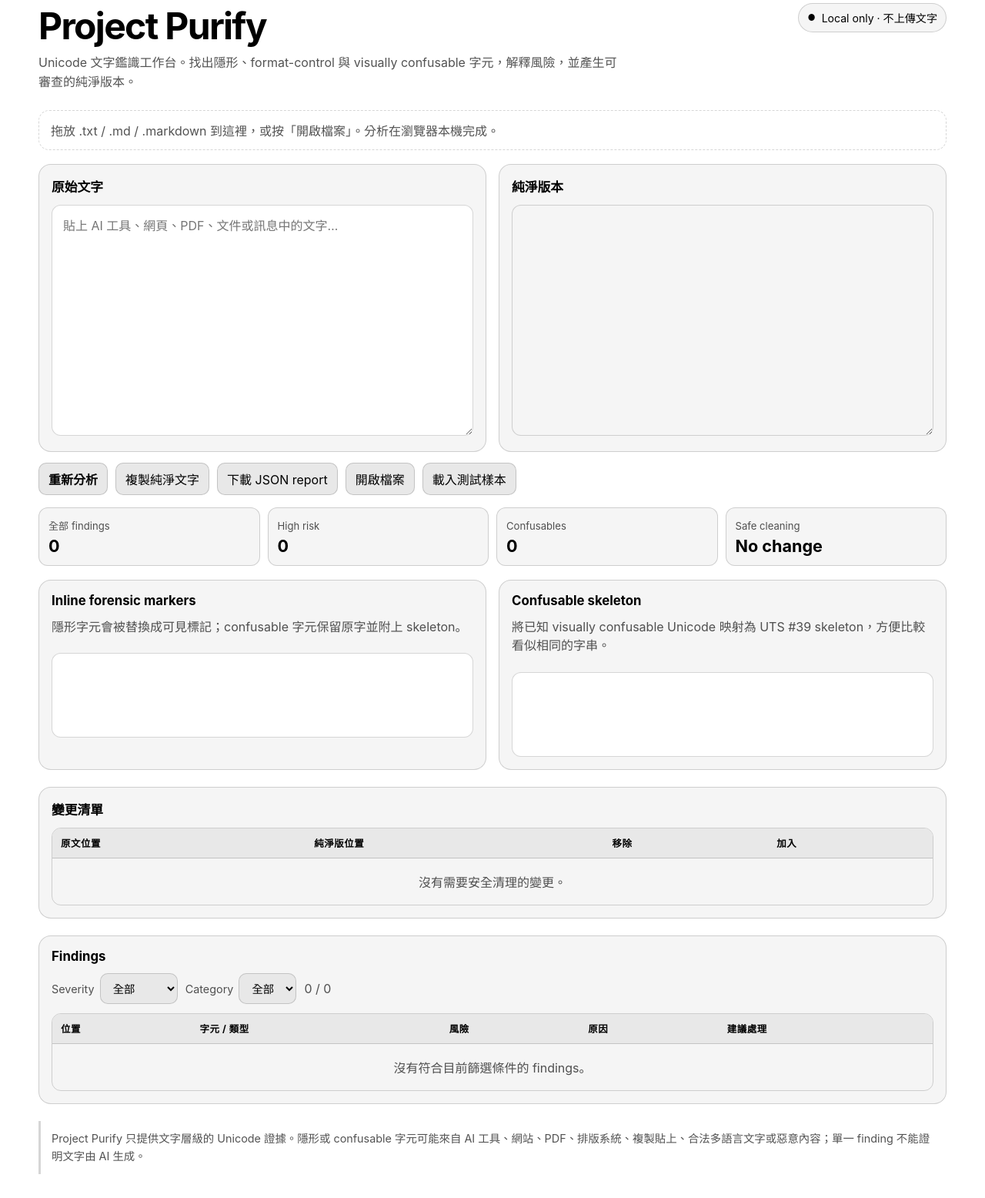
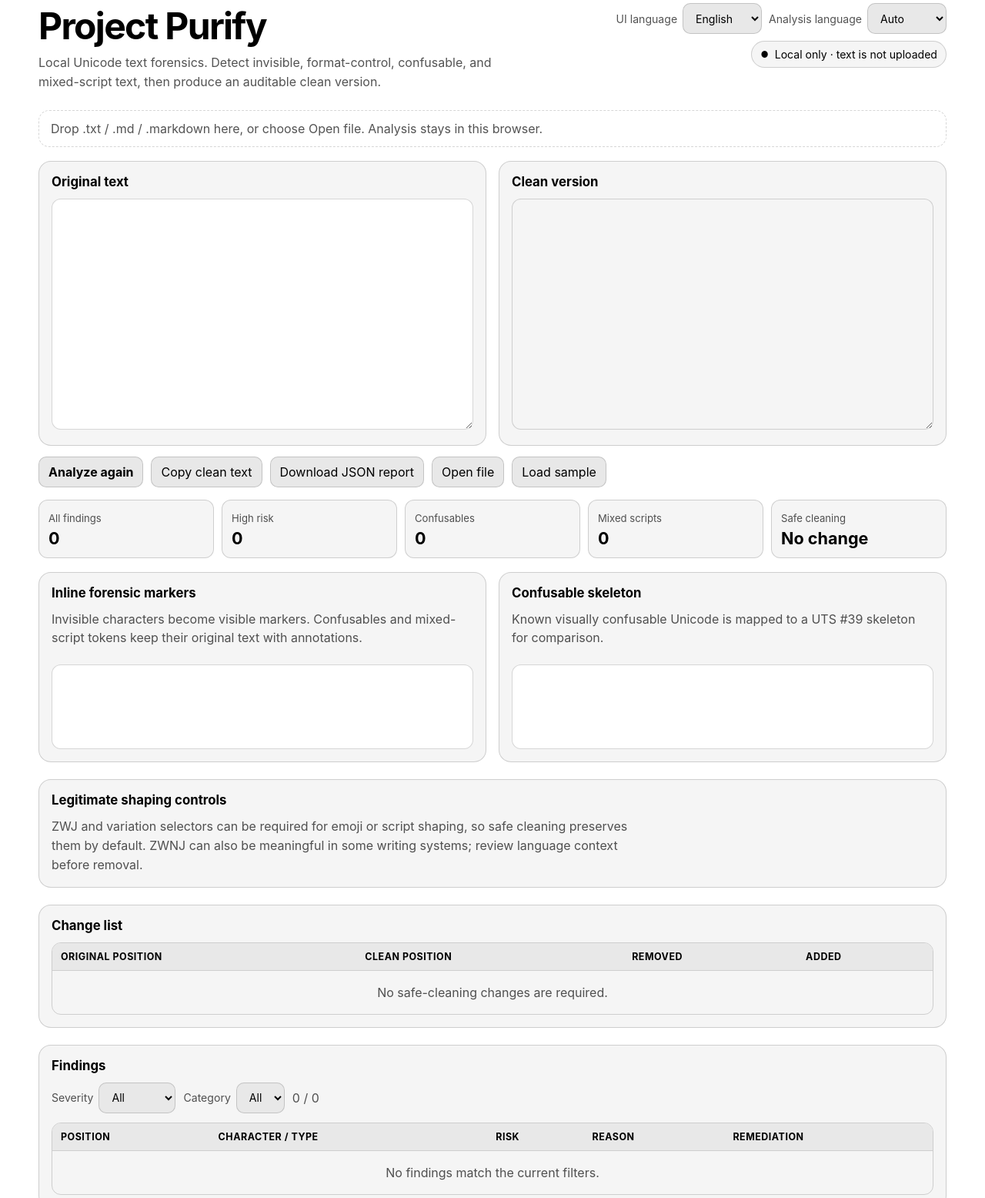
Before and after one commit to div-sir/Project-Purify, a browser extension: page index.html in a window 1280 px wide. Shown: the part 28-1584 px from the top of the page at 77% size. Drawn offline with Linux system fonts and the light colour scheme.

Commit message:
feat: add multilingual v0.7 workbench UI

```diff
--- a/index.html
+++ b/index.html
@@ -1,5 +1,5 @@
 <!doctype html>
-<html lang="zh-Hant">
+<html lang="en">
 <head>
   <meta charset="utf-8" />
   <meta name="viewport" content="width=device-width,initial-scale=1" />
@@ -18,17 +18,14 @@
     body { margin: 0; background: Canvas; color: CanvasText; }
     button, select, textarea { font: inherit; }
     button, select { min-height: 40px; }
-    button:focus-visible, select:focus-visible, textarea:focus-visible, [tabindex]:focus-visible {
-      outline: 3px solid Highlight;
-      outline-offset: 2px;
-    }
+    button:focus-visible, select:focus-visible, textarea:focus-visible, [tabindex]:focus-visible { outline: 3px solid Highlight; outline-offset: 2px; }
     main { max-width: 1220px; margin: 0 auto; padding: 32px 20px 64px; }
     header { display: flex; justify-content: space-between; gap: 24px; align-items: flex-start; margin-bottom: 24px; }
     h1 { margin: 0 0 6px; font-size: clamp(2rem, 4vw, 3rem); letter-spacing: -.035em; }
     h2 { margin: 0 0 12px; font-size: 1.05rem; }
-    h3 { margin: 0 0 8px; font-size: .95rem; }
     p { line-height: 1.55; }
-    .sub { color: var(--muted); margin: 0; max-width: 760px; }
+    .sub { color: var(--muted); margin: 0; max-width: 780px; }
+    .header-tools { display: flex; gap: 9px; flex-wrap: wrap; justify-content: flex-end; }
     .privacy { display: inline-flex; gap: 8px; align-items: center; white-space: nowrap; padding: 8px 11px; border: 1px solid var(--border); border-radius: 999px; background: var(--surface); font-size: .88rem; }
     .privacy::before { content: "●"; font-size: .7rem; }
     .panel { border: 1px solid var(--border); border-radius: 16px; background: var(--surface); padding: 16px; }
@@ -37,18 +34,17 @@
     textarea[readonly] { background: var(--surface); }
     .toolbar { display: flex; gap: 10px; flex-wrap: wrap; margin: 14px 0 16px; align-items: center; }
     button, select { border: 1px solid var(--border); border-radius: 10px; padding: 8px 12px; background: var(--surface-strong); color: CanvasText; cursor: pointer; }
-    button:hover { filter: brightness(1.03); }
     .primary { font-weight: 650; }
     .drop { margin: 0 0 18px; border: 1px dashed var(--border); border-radius: 14px; padding: 13px 15px; color: var(--muted); transition: background .15s ease; }
     .drop.drag { background: var(--surface-strong); color: CanvasText; }
-    .stats { display: grid; grid-template-columns: repeat(4, minmax(0, 1fr)); gap: 10px; margin: 0 0 18px; }
+    .stats { display: grid; grid-template-columns: repeat(5, minmax(0, 1fr)); gap: 10px; margin: 0 0 18px; }
     .stat { border: 1px solid var(--border); border-radius: 12px; background: var(--surface); padding: 12px; }
     .stat strong { display: block; font-size: 1.35rem; margin-top: 4px; }
     .stat span { color: var(--muted); font-size: .82rem; }
     pre { margin: 0; white-space: pre-wrap; overflow-wrap: anywhere; font: 13px/1.6 ui-monospace, SFMono-Regular, Menlo, Monaco, Consolas, monospace; }
     .codebox { min-height: 110px; border: 1px solid var(--border); border-radius: 12px; padding: 13px; background: Canvas; overflow: auto; }
     .filters { display: flex; gap: 10px; flex-wrap: wrap; align-items: center; margin-bottom: 12px; }
-    .filters label { display: inline-flex; gap: 7px; align-items: center; color: var(--muted); font-size: .9rem; }
+    .filters label, .header-tools label { display: inline-flex; gap: 7px; align-items: center; color: var(--muted); font-size: .88rem; }
     .table-wrap { overflow-x: auto; border: 1px solid var(--border); border-radius: 12px; }
     table { width: 100%; border-collapse: collapse; min-width: 760px; }
     th, td { text-align: left; padding: 10px 11px; border-bottom: 1px solid var(--border); vertical-align: top; font-size: .9rem; }
@@ -61,9 +57,10 @@
     .empty { color: var(--muted); padding: 18px; text-align: center; }
     .file-meta { color: var(--muted); font-size: .85rem; margin-left: auto; }
     .notice { margin-top: 22px; padding: 12px 14px; border-left: 3px solid var(--border); color: var(--muted); font-size: .9rem; }
+    @media (max-width: 900px) { .stats { grid-template-columns: repeat(3, 1fr); } }
     @media (max-width: 820px) {
       header { display: block; }
-      .privacy { margin-top: 14px; }
+      .header-tools { justify-content: flex-start; margin-top: 14px; }
       .editor-grid, .detail-grid { grid-template-columns: 1fr; }
       .stats { grid-template-columns: 1fr 1fr; }
       .file-meta { width: 100%; margin-left: 0; }
@@ -72,7 +69,7 @@
       main { padding-inline: 14px; }
       .stats { grid-template-columns: 1fr; }
       button, select { width: 100%; }
-      .filters label { width: 100%; justify-content: space-between; }
+      .filters label, .header-tools label { width: 100%; justify-content: space-between; }
     }
   </style>
 </head>
@@ -81,97 +78,121 @@
   <header>
     <div>
       <h1>Project Purify</h1>
-      <p class="sub">Unicode 文字鑑識工作台。找出隱形、format-control 與 visually confusable 字元，解釋風險，並產生可審查的純淨版本。</p>
+      <p class="sub" data-i18n="subtitle"></p>
     </div>
-    <div class="privacy" aria-label="隱私模式">Local only · 不上傳文字</div>
+    <div class="header-tools">
+      <label><span data-i18n="uiLanguage"></span>
+        <select id="uiLanguage">
+          <option value="en">English</option>
+          <option value="zh-Hant">繁體中文</option>
+          <option value="ja">日本語</option>
+        </select>
+      </label>
+      <label><span data-i18n="analysisLanguage"></span>
+        <select id="analysisLanguage">
+          <option value="auto">Auto</option>
+          <option value="en">English</option>
+          <option value="zh-Hant">繁體中文</option>
+          <option value="ja">日本語</option>
+          <option value="ko">한국어</option>
+          <option value="ar">العربية</option>
+        </select>
+      </label>
+      <div class="privacy" data-i18n="privacy"></div>
+    </div>
   </header>
 
-  <div id="dropZone" class="drop" tabindex="0" role="button" aria-label="拖放或選擇文字檔案">
-    拖放 .txt / .md / .markdown 到這裡，或按「開啟檔案」。分析在瀏覽器本機完成。
-  </div>
+  <div id="dropZone" class="drop" tabindex="0" role="button" data-i18n="drop"></div>
 
-  <section class="editor-grid" aria-label="原始與純淨文字比較">
+  <section class="editor-grid">
     <div class="panel">
-      <h2>原始文字</h2>
-      <textarea id="input" spellcheck="false" placeholder="貼上 AI 工具、網頁、PDF、文件或訊息中的文字…" aria-label="原始文字"></textarea>
+      <h2 data-i18n="original"></h2>
+      <textarea id="input" spellcheck="false" aria-label="Original text"></textarea>
     </div>
     <div class="panel">
-      <h2>純淨版本</h2>
-      <textarea id="clean" readonly spellcheck="false" aria-label="純淨版本"></textarea>
+      <h2 data-i18n="clean"></h2>
+      <textarea id="clean" readonly spellcheck="false" aria-label="Clean text"></textarea>
     </div>
   </section>
 
-  <div class="toolbar" aria-label="工作台動作">
-    <button class="primary" id="scan" type="button">重新分析</button>
-    <button id="copy" type="button">複製純淨文字</button>
-    <button id="download" type="button">下載 JSON report</button>
-    <button id="openFile" type="button">開啟檔案</button>
-    <button id="sample" type="button">載入測試樣本</button>
+  <div class="toolbar">
+    <button class="primary" id="scan" type="button" data-i18n="reanalyze"></button>
+    <button id="copy" type="button" data-i18n="copyClean"></button>
+    <button id="download" type="button" data-i18n="downloadReport"></button>
+    <button id="openFile" type="button" data-i18n="openFile"></button>
+    <button id="sample" type="button" data-i18n="sample"></button>
     <input id="fileInput" type="file" accept=".txt,.md,.markdown,text/plain,text/markdown" hidden />
     <span class="file-meta" id="fileMeta" aria-live="polite"></span>
   </div>
 
-  <section class="stats" aria-label="分析摘要">
-    <div class="stat"><span>全部 findings</span><strong id="count">0</strong></div>
-    <div class="stat"><span>High risk</span><strong id="high">0</strong></div>
-    <div class="stat"><span>Confusables</span><strong id="confusableCount">0</strong></div>
-    <div class="stat"><span>Safe cleaning</span><strong id="changed">No change</strong></div>
+  <section class="stats">
+    <div class="stat"><span data-i18n="allFindings"></span><strong id="count">0</strong></div>
+    <div class="stat"><span data-i18n="highRisk"></span><strong id="high">0</strong></div>
+    <div class="stat"><span data-i18n="confusables"></span><strong id="confusableCount">0</strong></div>
+    <div class="stat"><span data-i18n="mixedScripts"></span><strong id="mixedScriptCount">0</strong></div>
+    <div class="stat"><span data-i18n="safeCleaning"></span><strong id="changed">—</strong></div>
   </section>
 
   <section class="detail-grid">
     <div class="panel">
-      <h2>Inline forensic markers</h2>
-      <p class="sub">隱形字元會被替換成可見標記；confusable 字元保留原字並附上 skeleton。</p>
+      <h2 data-i18n="inlineMarkers"></h2>
+      <p class="sub" data-i18n="inlineHelp"></p>
       <div class="codebox section"><pre id="annotated"></pre></div>
     </div>
     <div class="panel">
-      <h2>Confusable skeleton</h2>
-      <p class="sub">將已知 visually confusable Unicode 映射為 UTS #39 skeleton，方便比較看似相同的字串。</p>
+      <h2 data-i18n="skeleton"></h2>
+      <p class="sub" data-i18n="skeletonHelp"></p>
       <div class="codebox section"><pre id="skeleton"></pre></div>
     </div>
   </section>
 
   <section class="panel section">
-    <h2>變更清單</h2>
+    <h2 data-i18n="shapingTitle"></h2>
+    <p class="sub" data-i18n="shapingHelp"></p>
+  </section>
+
+  <section class="panel section">
+    <h2 data-i18n="changes"></h2>
     <div class="table-wrap">
       <table>
-        <thead><tr><th>原文位置</th><th>純淨版位置</th><th>移除</th><th>加入</th></tr></thead>
+        <thead><tr><th data-i18n="originalPosition"></th><th data-i18n="cleanPosition"></th><th data-i18n="removed"></th><th data-i18n="added"></th></tr></thead>
         <tbody id="changes"></tbody>
       </table>
-      <div class="empty" id="changesEmpty">沒有需要安全清理的變更。</div>
+      <div class="empty" id="changesEmpty" data-i18n="noChanges"></div>
     </div>
   </section>
 
   <section class="panel section">
-    <h2>Findings</h2>
+    <h2 data-i18n="findings"></h2>
     <div class="filters">
-      <label>Severity
+      <label><span data-i18n="severity"></span>
         <select id="severityFilter">
-          <option value="all">全部</option>
+          <option value="all"></option>
           <option value="high">High</option>
           <option value="medium">Medium</option>
           <option value="low">Low</option>
         </select>
       </label>
-      <label>Category
-        <select id="categoryFilter"><option value="all">全部</option></select>
+      <label><span data-i18n="category"></span>
+        <select id="categoryFilter"></select>
       </label>
       <span class="muted" id="filterCount" aria-live="polite"></span>
     </div>
     <div class="table-wrap">
       <table>
-        <thead><tr><th>位置</th><th>字元 / 類型</th><th>風險</th><th>原因</th><th>建議處理</th></tr></thead>
+        <thead><tr><th data-i18n="position"></th><th data-i18n="charType"></th><th data-i18n="risk"></th><th data-i18n="reason"></th><th data-i18n="remediation"></th></tr></thead>
         <tbody id="results"></tbody>
       </table>
-      <div class="empty" id="resultsEmpty">沒有符合目前篩選條件的 findings。</div>
+      <div class="empty" id="resultsEmpty" data-i18n="noFindings"></div>
     </div>
   </section>
 
-  <p class="notice">Project Purify 只提供文字層級的 Unicode 證據。隱形或 confusable 字元可能來自 AI 工具、網站、PDF、排版系統、複製貼上、合法多語言文字或惡意內容；單一 finding 不能證明文字由 AI 生成。</p>
+  <p class="notice" data-i18n="notice"></p>
 </main>
 
 <script type="module">
   import { createWorkbenchModel, filterFindings } from './src/workbench.js';
+  import { translate } from './src/i18n.js';
 
   const MAX_BROWSER_FILE_BYTES = 5 * 1024 * 1024;
   const ALLOWED_FILE_EXTENSIONS = ['.txt', '.md', '.markdown'];
@@ -189,12 +210,30 @@
   const fileMeta = document.querySelector('#fileMeta');
   const dropZone = document.querySelector('#dropZone');
   const fileInput = document.querySelector('#fileInput');
+  const uiLanguage = document.querySelector('#uiLanguage');
+  const analysisLanguage = document.querySelector('#analysisLanguage');
   let model = createWorkbenchModel('');
   let renderTimer = null;
 
-  function cell(text, className = '') {
+  function initialUiLanguage() {
+    const language = navigator.language ?? 'en';
+    if (language.startsWith('zh')) return 'zh-Hant';
+    if (language.startsWith('ja')) return 'ja';
+    return 'en';
+  }
+
+  function t(key) { return translate(uiLanguage.value, key); }
+
+  function applyI18n() {
+    document.documentElement.lang = uiLanguage.value;
+    for (const element of document.querySelectorAll('[data-i18n]')) element.textContent = t(element.dataset.i18n);
+    severityFilter.options[0].textContent = t('all');
+    renderCategories();
+    document.querySelector('#changed').textContent = model.report.summary.changed ? t('changed') : t('noChange');
+  }
+
+  function cell(text) {
     const td = document.createElement('td');
-    if (className) td.className = className;
     td.textContent = text;
     return td;
   }
@@ -209,23 +248,26 @@
     }).join(' · ');
   }
 
+  function findingLabel(finding) {
+    if (finding.label) return `${finding.label} · ${finding.title}`;
+    if (finding.source === 'mixed-script') return `${finding.title} · ${finding.token}`;
+    return finding.title ?? finding.type ?? 'finding';
+  }
+
   function renderCategories() {
     const selected = categoryFilter.value;
-    categoryFilter.replaceChildren(new Option('全部', 'all'));
+    categoryFilter.replaceChildren(new Option(t('all'), 'all'));
     for (const category of model.categories) categoryFilter.add(new Option(category, category));
     categoryFilter.value = model.categories.includes(selected) ? selected : 'all';
   }
 
   function renderFindings() {
-    const filtered = filterFindings(model.findings, {
-      severity: severityFilter.value,
-      category: categoryFilter.value
-    });
+    const filtered = filterFindings(model.findings, { severity: severityFilter.value, category: categoryFilter.value });
     results.replaceChildren();
     for (const finding of filtered) {
       const tr = document.createElement('tr');
       tr.append(cell(String(finding.charIndex)));
-      tr.append(cell(`${finding.label} · ${finding.title}${finding.source === 'confusable' ? ` · ${finding.detail}` : ''}`));
+      tr.append(cell(findingLabel(finding)));
       const severity = cell('');
       const badge = document.createElement('span');
       badge.className = 'severity';
@@ -254,14 +296,15 @@
   }
 
   function render() {
-    model = createWorkbenchModel(input.value);
+    model = createWorkbenchModel(input.value, { scripts: { languageHint: analysisLanguage.value } });
     clean.value = model.cleanedText;
     annotated.textContent = model.annotatedText;
     skeleton.textContent = model.confusableSkeleton;
     document.querySelector('#count').textContent = String(model.findings.length);
     document.querySelector('#high').textContent = String(model.findings.filter((finding) => finding.severity === 'high').length);
     document.querySelector('#confusableCount').textContent = String(model.report.summary.confusableCount);
-    document.querySelector('#changed').textContent = model.report.summary.changed ? 'Changed' : 'No change';
+    document.querySelector('#mixedScriptCount').textContent = String(model.report.summary.mixedScriptCount);
+    document.querySelector('#changed').textContent = model.report.summary.changed ? t('changed') : t('noChange');
     renderCategories();
     renderFindings();
     renderChanges();
@@ -275,18 +318,16 @@
   async function copyCleanText() {
     try {
       await navigator.clipboard.writeText(clean.value);
-      fileMeta.textContent = '已複製純淨文字。';
     } catch {
       clean.focus();
       clean.select();
       document.execCommand('copy');
-      fileMeta.textContent = '已複製純淨文字。';
     }
+    fileMeta.textContent = t('copied');
   }
 
   function downloadReport() {
-    const payload = JSON.stringify(model.report, null, 2);
-    const blob = new Blob([payload], { type: 'application/json;charset=utf-8' });
+    const blob = new Blob([JSON.stringify(model.report, null, 2)], { type: 'application/json;charset=utf-8' });
     const url = URL.createObjectURL(blob);
     const link = document.createElement('a');
     link.href = url;
@@ -303,8 +344,8 @@
   }
 
   async function loadFile(file) {
-    if (!extensionOf(file.name)) throw new Error('Workbench drag-and-drop 目前只接受 .txt / .md / .markdown。');
-    if (file.size > MAX_BROWSER_FILE_BYTES) throw new Error('瀏覽器 Workbench 單檔上限為 5 MiB；大型檔案請使用 CLI --stream。');
+    if (!extensionOf(file.name)) throw new Error(t('invalidFile'));
+    if (file.size > MAX_BROWSER_FILE_BYTES) throw new Error(t('largeFile'));
     input.value = await file.text();
     fileMeta.textContent = `${file.name} · ${file.size.toLocaleString()} bytes`;
     render();
@@ -313,46 +354,40 @@
   async function handleFiles(files) {
     const file = files?.[0];
     if (!file) return;
-    try {
-      await loadFile(file);
-    } catch (error) {
-      fileMeta.textContent = error.message;
-    }
+    try { await loadFile(file); }
+    catch (error) { fileMeta.textContent = error.message; }
   }
+
+  uiLanguage.value = initialUiLanguage();
+  analysisLanguage.value = 'auto';
+  applyI18n();
 
   document.querySelector('#scan').addEventListener('click', render);
   document.querySelector('#copy').addEventListener('click', copyCleanText);
   document.querySelector('#download').addEventListener('click', downloadReport);
   document.querySelector('#openFile').addEventListener('click', () => fileInput.click());
   document.querySelector('#sample').addEventListener('click', () => {
-    input.value = '正常文字與隱形字元：A\u200BB\nMixed-script：pаypal（第二個字母是 Cyrillic а）\nBidi：abc\u202Edef\n合法 emoji ZWJ：👨‍👩‍👧‍👦';
-    fileMeta.textContent = '測試樣本';
+    input.value = 'Normal / 正常文字：AI生成テスト\nInvisible：A\u200BB\nMixed-script：pаypal（second letter is Cyrillic а）\nBidi：abc\u202Edef\nEmoji ZWJ：👨‍👩‍👧‍👦';
+    fileMeta.textContent = t('sampleMeta');
     render();
   });
+  uiLanguage.addEventListener('change', () => { applyI18n(); renderFindings(); renderChanges(); });
+  analysisLanguage.addEventListener('change', render);
   fileInput.addEventListener('change', () => handleFiles(fileInput.files));
   input.addEventListener('input', scheduleRender);
   severityFilter.addEventListener('change', renderFindings);
   categoryFilter.addEventListener('change', renderFindings);
 
   for (const eventName of ['dragenter', 'dragover']) {
-    dropZone.addEventListener(eventName, (event) => {
-      event.preventDefault();
-      dropZone.classList.add('drag');
-    });
+    dropZone.addEventListener(eventName, (event) => { event.preventDefault(); dropZone.classList.add('drag'); });
   }
   for (const eventName of ['dragleave', 'drop']) {
-    dropZone.addEventListener(eventName, (event) => {
-      event.preventDefault();
-      dropZone.classList.remove('drag');
-    });
+    dropZone.addEventListener(eventName, (event) => { event.preventDefault(); dropZone.classList.remove('drag'); });
   }
   dropZone.addEventListener('drop', (event) => handleFiles(event.dataTransfer.files));
   dropZone.addEventListener('click', () => fileInput.click());
   dropZone.addEventListener('keydown', (event) => {
-    if (event.key === 'Enter' || event.key === ' ') {
-      event.preventDefault();
-      fileInput.click();
-    }
+    if (event.key === 'Enter' || event.key === ' ') { event.preventDefault(); fileInput.click(); }
   });
 
   render();
```
